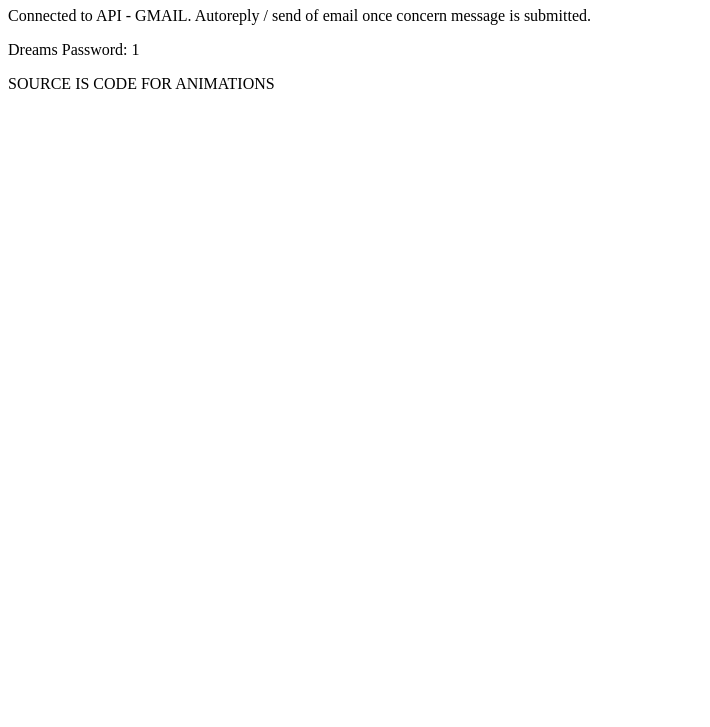
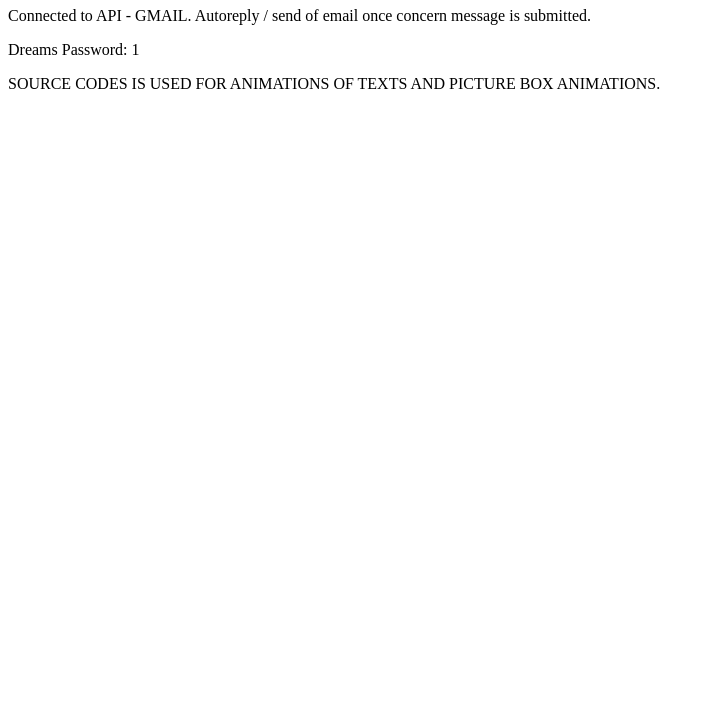
Before and after one commit to Msi-chaisz/HerSolitudes, a plain HTML site: page readme.html in a window 1280 px wide. Shown: the part 73-800 px from the top of the page, without its empty margins (0-710 px from the left). Drawn offline with Linux system fonts and the light colour scheme.

Commit message:
Update readme.html

```diff
--- a/readme.html
+++ b/readme.html
@@ -11,6 +11,6 @@
     <p>Connected to API - GMAIL. Autoreply / send of email once concern message is submitted.</p>
     <p>Dreams Password: 1</p>
 
-    <p> SOURCE IS CODE FOR ANIMATIONS</p>
+    <p>SOURCE CODES IS USED FOR ANIMATIONS OF TEXTS AND PICTURE BOX ANIMATIONS.</p>
 </body>
 </html>
```
